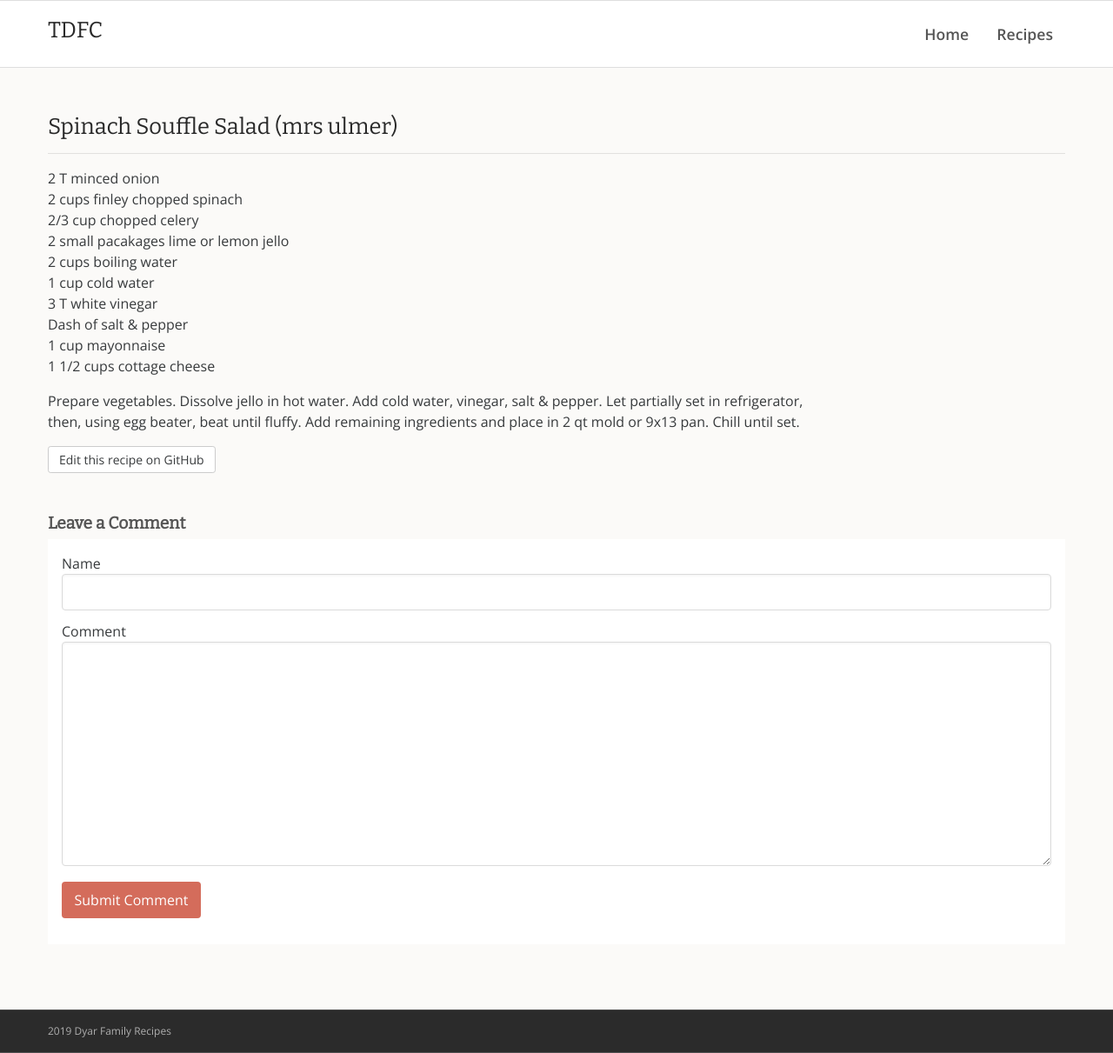
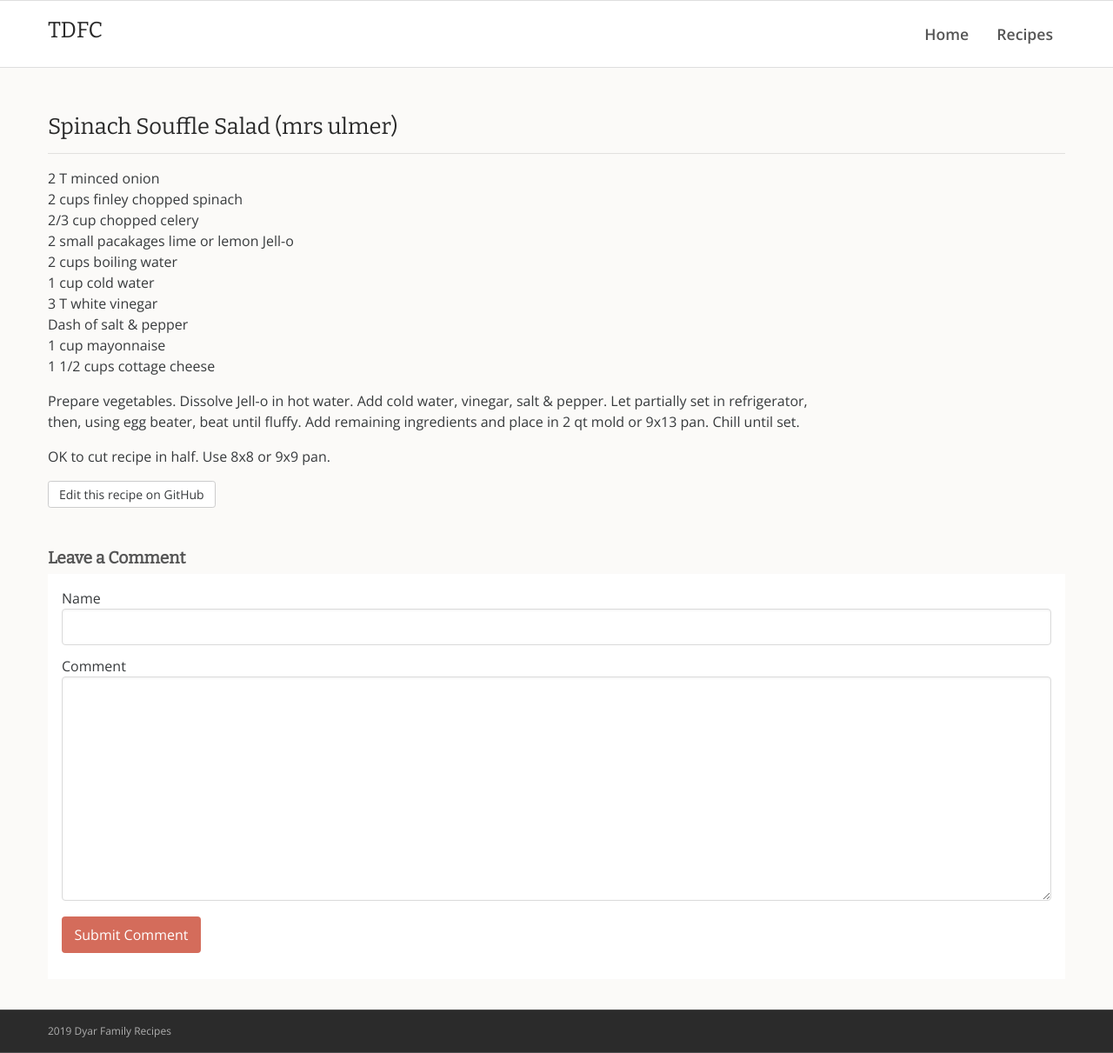
Before and after one commit to rdyar/tdfc, a Jekyll site: the page built from _soup-and-salad/spinach-souffle-salad-(mrs ulmer).md, in a window 1280 px wide and 1211 px high. Shown: the whole window at 87% size. Built offline with Jekyll 4.4.1, drawn with Linux system fonts in a browser that asks for light colours.

Commit message:
Update spinach-souffle-salad-(mrs ulmer).md

```diff
--- a/_soup-and-salad/spinach-souffle-salad-(mrs ulmer).md
+++ b/_soup-and-salad/spinach-souffle-salad-(mrs ulmer).md
@@ -4,7 +4,7 @@
 2 T minced onion
 2 cups finley chopped spinach
 2/3 cup chopped celery
-2 small pacakages lime or lemon jello
+2 small pacakages lime or lemon Jell-o
 2 cups boiling water
 1 cup cold water
 3 T white vinegar
@@ -12,5 +12,7 @@ Dash of salt & pepper
 1 cup mayonnaise
 1 1/2 cups cottage cheese
 
-Prepare vegetables.  Dissolve jello in hot water.  Add cold water, vinegar, salt & pepper.  Let partially set in refrigerator,
+Prepare vegetables.  Dissolve Jell-o in hot water.  Add cold water, vinegar, salt & pepper.  Let partially set in refrigerator,
 then, using egg beater, beat until fluffy.  Add remaining ingredients and place in 2 qt mold or 9x13 pan.  Chill until set.
+
+OK to cut recipe in half.  Use 8x8 or 9x9 pan.
```
